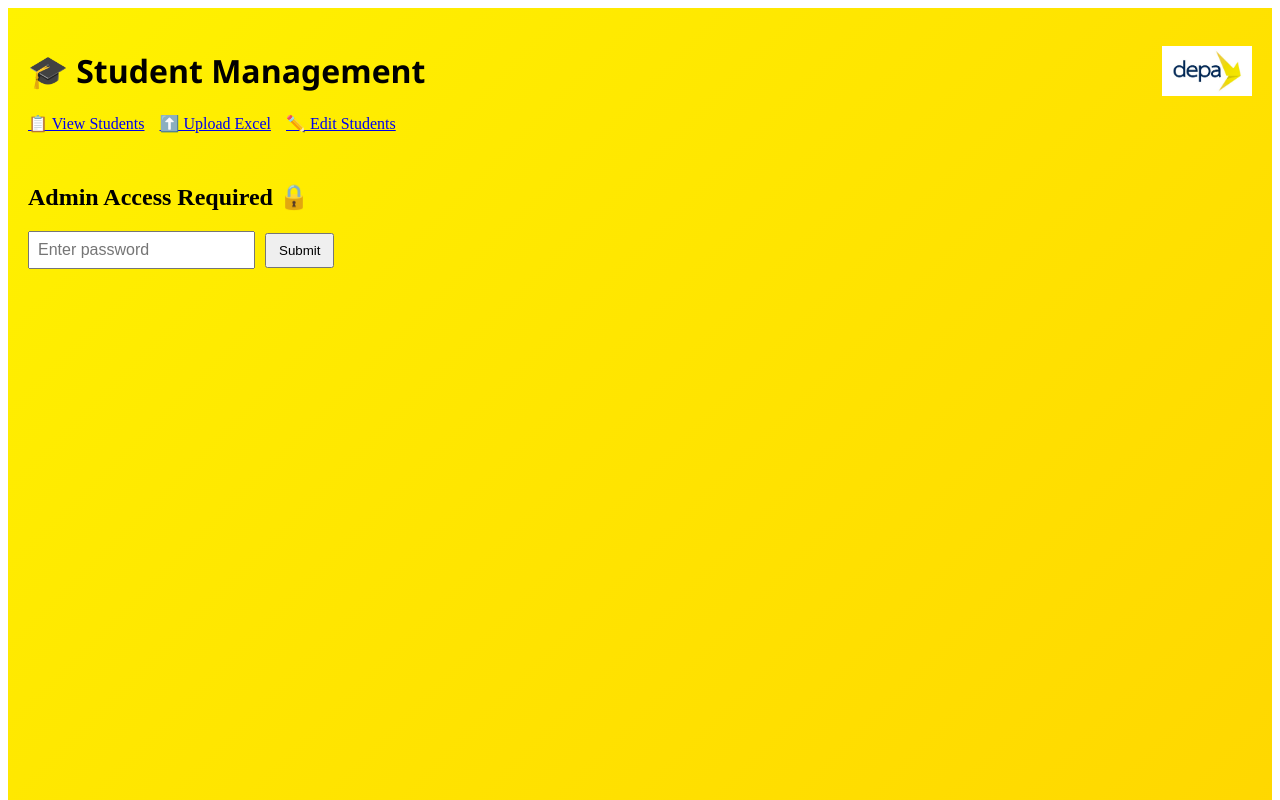
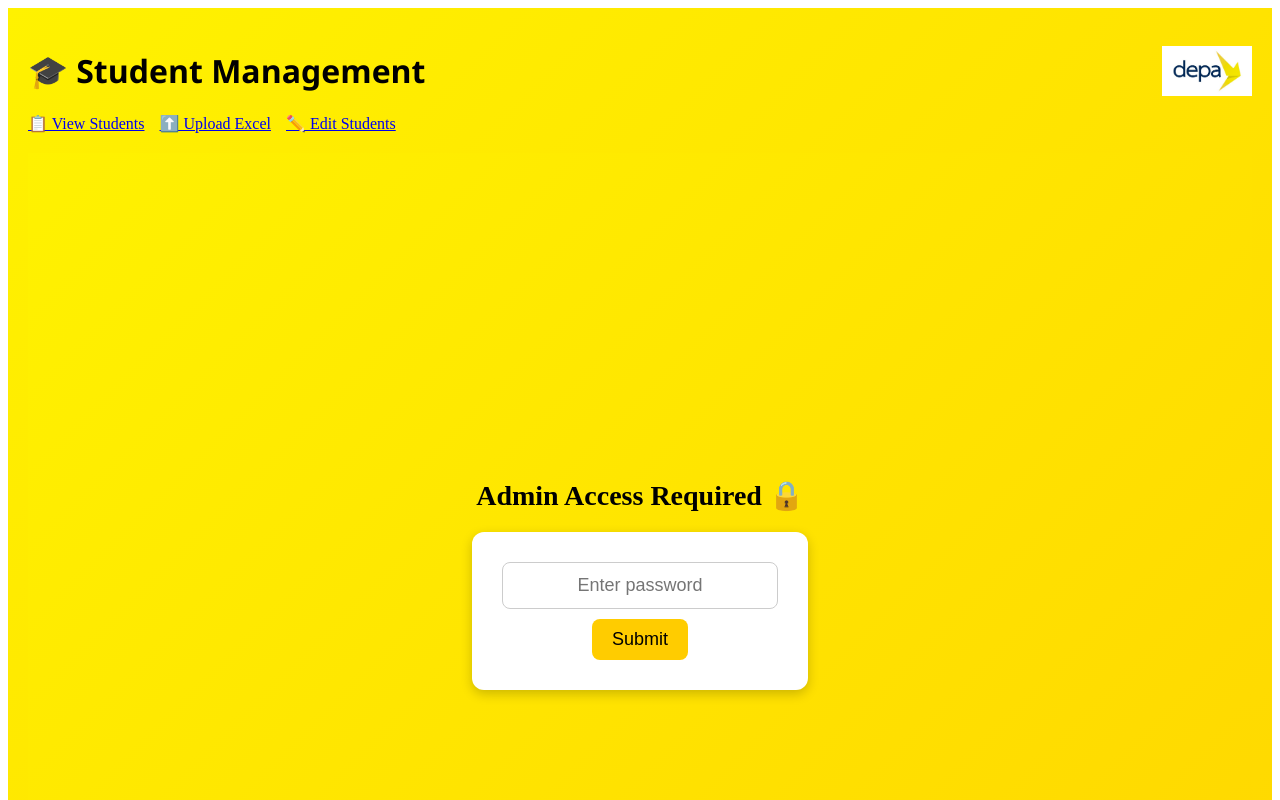
Before and after one commit to ODOS-DEPA/StudentConfidential_DB, a React (Vite) app in the folder frontend/: page /edit in a window 1280 px wide. Shown: the top 800 px of the page. Built offline with nearby package versions, Linux system fonts and the light colour scheme.

Commit message:
update frontend from TJ

```diff
--- a/frontend/src/App.jsx
+++ b/frontend/src/App.jsx
@@ -1,81 +1,60 @@
-// // //fixing background color from static to gradient and adding logo
-// import React from 'react';
-// import { BrowserRouter as Router, Routes, Route, Link } from 'react-router-dom';
-// import StudentTable from './pages/StudentTable';
-// import UploadPage from './pages/UploadPage';
-// import EditPage from './pages/EditPage';
-// import logo from './assets/depa.jpg'; // replace with your logo path
-
-// function App() {
-//   return (
-//     <Router>
-//       <div
-//         style={{
-//           minHeight: '100vh',
-//           padding: '20px',
-//           color: '#000',
-//           background: 'linear-gradient(135deg, #fff200, #ffd700)'
-//         }}
-//       >
-//         {/* Header with logo */}
-//         <div style={{
-//           display: 'flex',
-//           alignItems: 'center',
-//           justifyContent: 'space-between'
-//         }}>
-//           <h1 style={{ fontFamily: 'Segoe UI', color: '#000000ff' }}>🎓 Student Management</h1>
-//           <img src={logo} alt="Logo" style={{ height: '50px', objectFit: 'contain' }} />
-//         </div>
-
-//         {/* Navigation Links */}
-//         <nav style={{ marginBottom: '20px' }}>
-//           <Link to="/" style={{ marginRight: '15px' }}>📋 View Students</Link>
-//           <Link to="/upload" style={{ marginRight: '15px' }}>⬆️ Upload Excel</Link>
-//           <Link to="/edit">✏️ Edit Students</Link>
-//         </nav>
-
-//         {/* Routes */}
-//         <Routes>
-//           <Route path="/" element={<StudentTable />} />
-//           <Route path="/upload" element={<UploadPage />} />
-//           <Route path="/edit" element={<EditPage />} />
-//         </Routes>
-//       </div>
-//     </Router>
-//   );
-// }
-
-// export default App;
-
-// App.js
-//adding password protection to upload and edit pages
-// import React, { useState } from 'react';
+// //add permission to acess editpage, uploadpage, and some functions in StudentTable
+// // App.jsx
+// import React, { useState, useEffect, createContext, useContext } from 'react';
 // import { BrowserRouter as Router, Routes, Route, Link, Navigate } from 'react-router-dom';
 // import StudentTable from './pages/StudentTable';
 // import UploadPage from './pages/UploadPage';
 // import EditPage from './pages/EditPage';
 // import logo from './assets/depa.jpg'; // replace with your logo path
 
-// // Simple password-protected wrapper component
+// // --------------------
+// // Admin Context
+// // --------------------
+// const AdminContext = createContext();
+
+// export const useAdmin = () => useContext(AdminContext);
+
+// export const AdminProvider = ({ children }) => {
+//   const [adminLoggedIn, setAdminLoggedIn] = useState(
+//     sessionStorage.getItem('adminLoggedIn') === 'true'
+//   );
+
+//   // Keep sessionStorage in sync
+//   useEffect(() => {
+//     if (adminLoggedIn) {
+//       sessionStorage.setItem('adminLoggedIn', 'true');
+//     } else {
+//       sessionStorage.removeItem('adminLoggedIn');
+//     }
+//   }, [adminLoggedIn]);
+
+//   return (
+//     <AdminContext.Provider value={{ adminLoggedIn, setAdminLoggedIn }}>
+//       {children}
+//     </AdminContext.Provider>
+//   );
+// };
+
+// // --------------------
+// // ProtectedPage Wrapper
+// // --------------------
 // function ProtectedPage({ children }) {
-//   const [passwordEntered, setPasswordEntered] = useState(false);
+//   const { adminLoggedIn, setAdminLoggedIn } = useAdmin();
 //   const [input, setInput] = useState('');
 
-//   const correctPassword = 'depa@1234'; // CHANGE THIS to your desired admin password
+//   const correctPassword = 'depa@1234';
 
 //   const handleSubmit = (e) => {
 //     e.preventDefault();
 //     if (input === correctPassword) {
-//       setPasswordEntered(true);
+//       setAdminLoggedIn(true);
 //     } else {
 //       alert('Incorrect password!');
 //       setInput('');
 //     }
 //   };
 
-//   if (passwordEntered) {
-//     return children;
-//   }
+//   if (adminLoggedIn) return children;
 
 //   return (
 //     <div style={{ marginTop: '50px' }}>
@@ -88,70 +67,88 @@
 //           onChange={(e) => setInput(e.target.value)}
 //           style={{ padding: '8px', fontSize: '16px' }}
 //         />
-//         <button type="submit" style={{ padding: '8px 12px', marginLeft: '10px' }}>Submit</button>
+//         <button type="submit" style={{ padding: '8px 12px', marginLeft: '10px' }}>
+//           Submit
+//         </button>
 //       </form>
 //     </div>
 //   );
 // }
-
+// // --------------------
+// // Main App Component
+// // --------------------
 // function App() {
 //   return (
-//     <Router>
-//       <div
-//         style={{
-//           minHeight: '100vh',
-//           padding: '20px',
-//           color: '#000',
-//           background: 'linear-gradient(135deg, #fff200, #ffd700)'
-//         }}
-//       >
-//         {/* Header with logo */}
-//         <div style={{
-//           display: 'flex',
-//           alignItems: 'center',
-//           justifyContent: 'space-between'
-//         }}>
-//           <h1 style={{ fontFamily: 'Segoe UI', color: '#000000ff' }}>🎓 Student Management</h1>
-//           <img src={logo} alt="Logo" style={{ height: '50px', objectFit: 'contain' }} />
+//     <AdminProvider>
+//       <Router>
+//         <div
+//           style={{
+//             minHeight: '100vh',
+//             padding: '20px',
+//             color: '#000',
+//             background: 'linear-gradient(135deg, #fff200, #ffd700)',
+//           }}
+//         >
+//           {/* Header with logo */}
+//           <div
+//             style={{
+//               display: 'flex',
+//               alignItems: 'center',
+//               justifyContent: 'space-between',
+//             }}
+//           >
+//             <h1 style={{ fontFamily: 'Segoe UI', color: '#000000ff' }}>
+//               🎓 Student Management
+//             </h1>
+//             <img src={logo} alt="Logo" style={{ height: '50px', objectFit: 'contain' }} />
+//           </div>
+
+//           {/* Navigation Links */}
+//           <nav style={{ marginBottom: '20px' }}>
+//             <Link to="/" style={{ marginRight: '15px' }}>
+//               📋 View Students
+//             </Link>
+//             <Link to="/upload" style={{ marginRight: '15px' }}>
+//               ⬆️ Upload Excel
+//             </Link>
+//             <Link to="/edit">✏️ Edit Students</Link>
+//           </nav>
+
+//           {/* Routes */}
+//           <Routes>
+//             <Route path="/" element={<StudentTable />} />
+//             <Route
+//               path="/upload"
+//               element={
+//                 <ProtectedPage>
+//                   <UploadPage />
+//                 </ProtectedPage>
+//               }
+//             />
+//             <Route
+//               path="/edit"
+//               element={
+//                 <ProtectedPage>
+//                   <EditPage />
+//                 </ProtectedPage>
+//               }
+//             />
+//             {/* Redirect unknown routes */}
+//             <Route path="*" element={<Navigate to="/" replace />} />
+//           </Routes>
 //         </div>
-
-//         {/* Navigation Links */}
-//         <nav style={{ marginBottom: '20px' }}>
-//           <Link to="/" style={{ marginRight: '15px' }}>📋 View Students</Link>
-//           <Link to="/upload" style={{ marginRight: '15px' }}>⬆️ Upload Excel</Link>
-//           <Link to="/edit">✏️ Edit Students</Link>
-//         </nav>
-
-//         {/* Routes */}
-//         <Routes>
-//           <Route path="/" element={<StudentTable />} />
-//           <Route
-//             path="/upload"
-//             element={
-//               <ProtectedPage>
-//                 <UploadPage />
-//               </ProtectedPage>
-//             }
-//           />
-//           <Route
-//             path="/edit"
-//             element={
-//               <ProtectedPage>
-//                 <EditPage />
-//               </ProtectedPage>
-//             }
-//           />
-//           {/* Redirect unknown routes */}
-//           <Route path="*" element={<Navigate to="/" replace />} />
-//         </Routes>
-//       </div>
-//     </Router>
+//       </Router>
+//     </AdminProvider>
 //   );
 // }
 
 // export default App;
 
-//add permission to acess editpage, uploadpage, and some functions in StudentTable
+
+
+//move lock screen at the center
+// add red text indicator when password field is empty or incorrect input
+// App.jsx
 // App.jsx
 import React, { useState, useEffect, createContext, useContext } from 'react';
 import { BrowserRouter as Router, Routes, Route, Link, Navigate } from 'react-router-dom';
@@ -194,15 +191,23 @@ export const AdminProvider = ({ children }) => {
 function ProtectedPage({ children }) {
   const { adminLoggedIn, setAdminLoggedIn } = useAdmin();
   const [input, setInput] = useState('');
+  const [error, setError] = useState('');
 
   const correctPassword = 'depa@1234';
 
   const handleSubmit = (e) => {
     e.preventDefault();
+
+    if (!input.trim()) {
+      setError('Password required');
+      return;
+    }
+
     if (input === correctPassword) {
       setAdminLoggedIn(true);
+      setError('');
     } else {
-      alert('Incorrect password!');
+      setError('Incorrect password');
       setInput('');
     }
   };
@@ -210,17 +215,62 @@ function ProtectedPage({ children }) {
   if (adminLoggedIn) return children;
 
   return (
-    <div style={{ marginTop: '50px' }}>
-      <h2>Admin Access Required 🔒</h2>
-      <form onSubmit={handleSubmit}>
+    <div
+      style={{
+        minHeight: '100vh',
+        display: 'flex',
+        flexDirection: 'column',
+        justifyContent: 'center',
+        alignItems: 'center',
+        background: 'linear-gradient(135deg, #fff200, #ffd700)',
+        padding: '20px',
+      }}
+    >
+      <h2 style={{ fontSize: '28px', marginBottom: '20px' }}>Admin Access Required 🔒</h2>
+      <form
+        onSubmit={handleSubmit}
+        style={{
+          display: 'flex',
+          flexDirection: 'column',
+          alignItems: 'center',
+          background: '#fff',
+          padding: '30px',
+          borderRadius: '12px',
+          boxShadow: '0 4px 12px rgba(0,0,0,0.2)',
+        }}
+      >
         <input
           type="password"
           value={input}
           placeholder="Enter password"
-          onChange={(e) => setInput(e.target.value)}
-          style={{ padding: '8px', fontSize: '16px' }}
+          onChange={(e) => {
+            setInput(e.target.value);
+            if (error) setError('');
+          }}
+          style={{
+            padding: '12px',
+            fontSize: '18px',
+            width: '250px',
+            borderRadius: '8px',
+            border: '1px solid #ccc',
+            marginBottom: '10px',
+            textAlign: 'center',
+          }}
         />
-        <button type="submit" style={{ padding: '8px 12px', marginLeft: '10px' }}>
+        {error && (
+          <div style={{ color: 'red', fontSize: '14px', marginBottom: '10px' }}>{error}</div>
+        )}
+        <button
+          type="submit"
+          style={{
+            padding: '10px 20px',
+            fontSize: '18px',
+            borderRadius: '8px',
+            border: 'none',
+            background: '#ffcc00',
+            cursor: 'pointer',
+          }}
+        >
           Submit
         </button>
       </form>
```
Also changed, not shown: frontend/src/pages/EditPage.jsx (+10 -4 lines), frontend/src/pages/StudentTable.jsx (+25 -14 lines).
